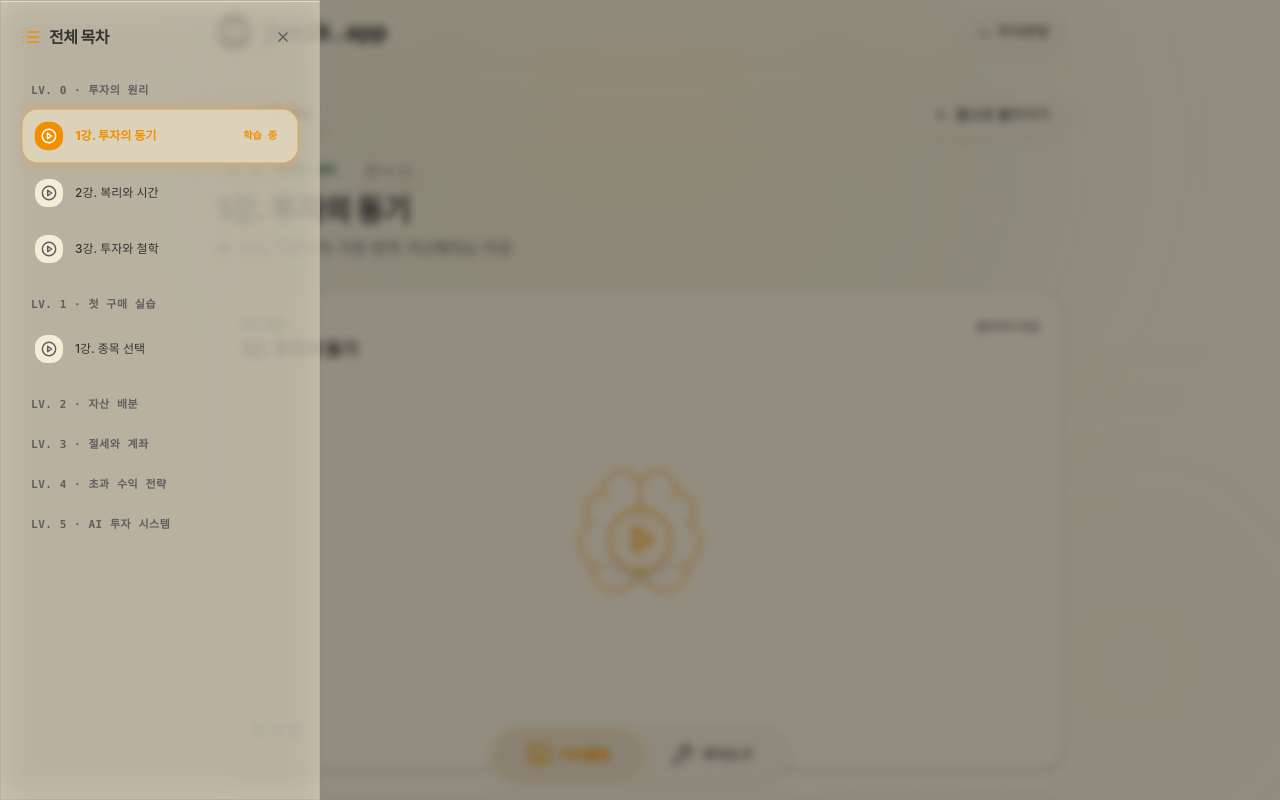
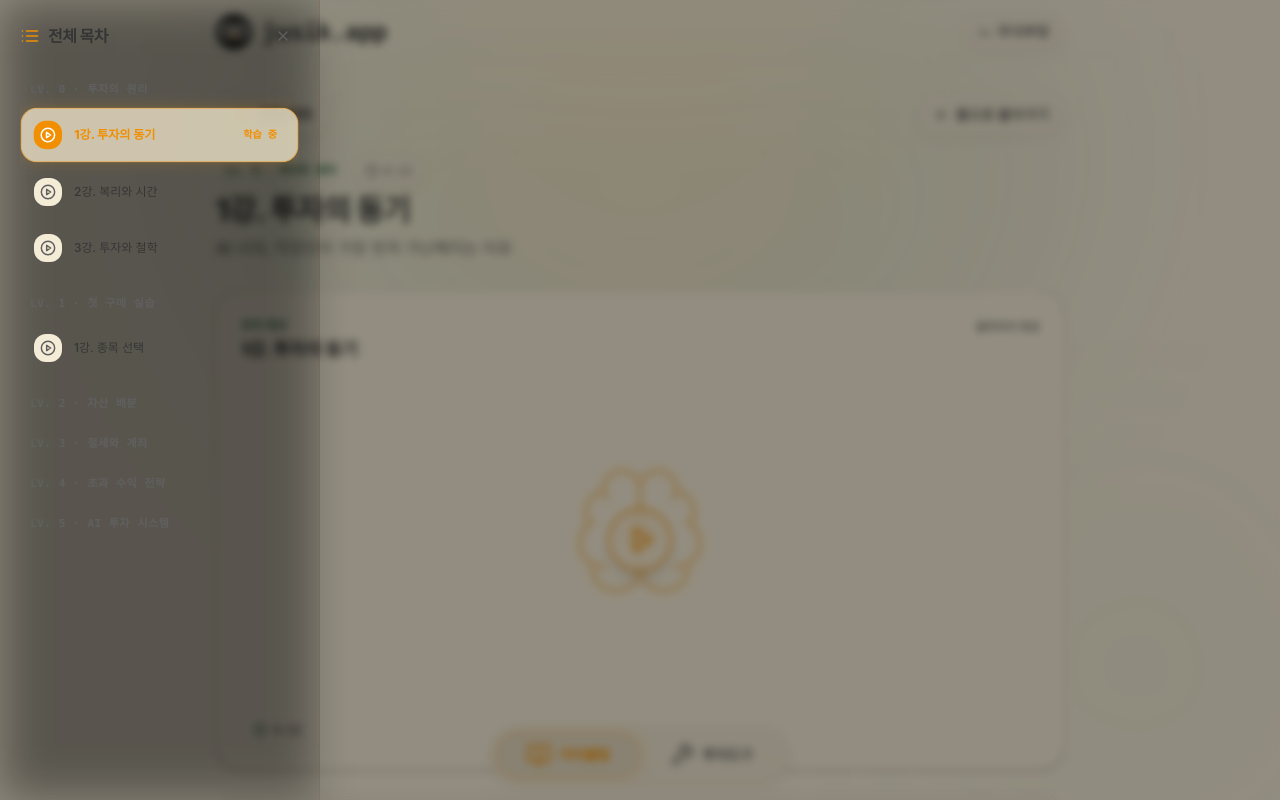
Before and after one commit to hajooi/jusik-app, a Next.js app: page /lesson/lv0-1 in a window 1280 px wide. Both pictures are taken after a click on the button "전체 목차". Shown: the top 800 px of the page. Built offline with nearby package versions, Linux system fonts and the light colour scheme.

Commit message:
style: Match SidebarDrawer panel background with page background color in light mode

```diff
--- a/src/components/SidebarDrawer.tsx
+++ b/src/components/SidebarDrawer.tsx
@@ -126,7 +126,7 @@ export default function SidebarDrawer({ currentLessonId }: SidebarDrawerProps) {
           />
 
           {/* Sliding Panel with Smooth Side Animation & Brand Base Cream Surface */}
-          <div className={`relative z-10 w-full max-w-xs glass-card h-full p-5 shadow-2xl overflow-y-auto ${
+          <div className={`relative z-10 w-full max-w-xs bg-[var(--bg-main)]/95 backdrop-blur-xl border-r border-[var(--border-color)] h-full p-5 shadow-2xl overflow-y-auto ${
             isClosing ? 'animate-slide-out-left' : 'animate-slide-in-left'
           }`}>
             {renderContent()}
```
